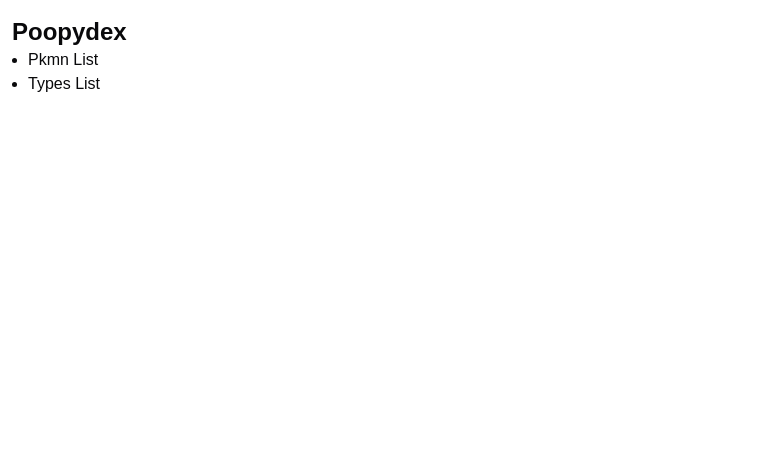
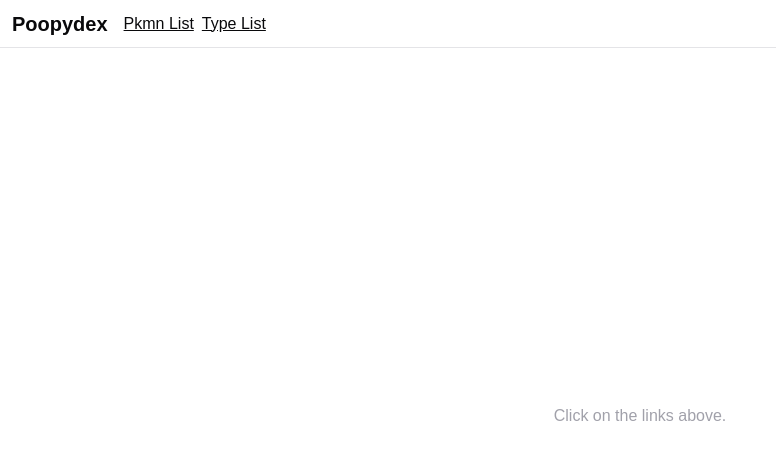
Before and after one commit to connordoman/poopydex, a Next.js app: page / in a window 1280 px wide. Shown: the top 460 px of the page, without its empty margins (0-776 px from the left). Built offline with nearby package versions, Linux system fonts and the light colour scheme.

Commit message:
feat(pkmn-list): add search reduction

```diff
--- a/src/app/layout.tsx
+++ b/src/app/layout.tsx
@@ -1,6 +1,7 @@
 import type { Metadata } from "next";
 import localFont from "next/font/local";
 import "./globals.css";
+import Link from "next/link";
 
 const geistSans = localFont({
     src: "./fonts/GeistVF.woff",
@@ -14,8 +15,8 @@ const geistMono = localFont({
 });
 
 export const metadata: Metadata = {
-  title: "Create Next App",
-  description: "Generated by create next app",
+    title: "Poopydex",
+    description: "Thanks PokeAPI for helping to create this Poopydex.",
 };
 
 export default function RootLayout({
@@ -25,10 +26,25 @@ export default function RootLayout({
 }>) {
     return (
         <html lang="en">
-      <body
-        className={`${geistSans.variable} ${geistMono.variable} antialiased`}
-      >
-        {children}
+            <body className={`${geistSans.variable} ${geistMono.variable} antialiased`}>
+                <header className="h-12 border-b flex flex-row items-center px-3 gap-4 sticky top-0 bg-background/75 backdrop-blur-lg">
+                    <strong className="text-xl">Poopydex</strong>
+                    <nav>
+                        <ul className="flex flex-row gap-2">
+                            <li>
+                                <Link href="/pkmn" className="underline">
+                                    Pkmn List
+                                </Link>
+                            </li>
+                            <li>
+                                <Link href="/type" className="underline">
+                                    Type List
+                                </Link>
+                            </li>
+                        </ul>
+                    </nav>
+                </header>
+                <main>{children}</main>
             </body>
         </html>
     );
--- a/src/app/page.tsx
+++ b/src/app/page.tsx
@@ -1,17 +1,7 @@
-import Link from "next/link";
-
 export default function Home() {
     return (
-        <main className="px-3 py-4">
-            <h1 className="text-2xl font-bold">Poopydex</h1>
-            <ul className="list-disc pl-4">
-                <li>
-                    <Link href="/pkmn">Pkmn List</Link>
-                </li>
-                <li>
-                    <Link href="/pkmn">Types List</Link>
-                </li>
-            </ul>
+        <main className="w-full flex flex-col items-center justify-center h-[calc(100svh-4rem)] text-zinc-400">
+            Click on the links above.
         </main>
     );
 }
--- a/src/app/pkmn/page.tsx
+++ b/src/app/pkmn/page.tsx
@@ -1,6 +1,5 @@
-import PkmnLink from "@/components/pkmn/PkmnLink";
+import PkmnList from "@/components/pkmn/PkmnList";
 import { PkmnResult } from "@/lib/pkmn.types";
-import Link from "next/link";
 
 export default async function Page() {
     const res = await fetch(`https://pokeapi.co/api/v2/pokemon-species/?limit=10000offset=0`);
@@ -11,18 +10,10 @@ export default async function Page() {
 
     const { results } = await res.json();
 
-    const pkmnNames = results.map((r: PkmnResult) => r.name);
-
     return (
-        <div className="px-3">
-            <h1 className="text-xl font-bold mt-4">PKMN</h1>
-            <ol className="mx-auto flex flex-col items-start mt-4 list-decimal pl-8">
-                {pkmnNames.map((n: string) => (
-                    <li key={n}>
-                        <PkmnLink pkmnName={n} />
-                    </li>
-                ))}
-            </ol>
+        <div className="px-3 w-max">
+            <h1 className="text-xl font-bold mt-4 w-max mx-auto mb-3">PKMN</h1>
+            <PkmnList items={results.map((r: PkmnResult, i: number) => ({ name: r, id: i + 1 }))} />
         </div>
     );
 }
--- /dev/null
+++ b/src/components/pkmn/PkmnList.tsx
@@ -0,0 +1,38 @@
+"use client";
+
+import { PkmnName } from "@/lib/pkmn.types";
+import React, { useState } from "react";
+import PkmnLink from "./PkmnLink";
+import { Input } from "../ui/input";
+
+interface PkmnListProps {
+    items: { name: PkmnName; id: number }[];
+}
+
+export default function PkmnList({ items }: PkmnListProps) {
+    const [search, setSearch] = useState<string>("");
+
+    const roster = search.trim() === "" ? items : items.filter(({ name }) => name.name.indexOf(search) > -1);
+
+    return (
+        <div className="w-full max-w-xl">
+            <Input
+                value={search}
+                onChange={(e) => setSearch(e.target.value)}
+                className="w-full"
+                placeholder="Search by name..."
+            />
+            <ul className="flex flex-col w-full mt-2">
+                {roster.map(({ name, id }) => (
+                    <li key={`pkmn_list_${name}_${id}`} className="flex flex-row gap-2">
+                        <span className="w-10 text-right">
+                            {id}
+                            {". "}
+                        </span>
+                        <PkmnLink pkmnName={name.name} />
+                    </li>
+                ))}
+            </ul>
+        </div>
+    );
+}
--- a/src/components/pkmn/Stats.tsx
+++ b/src/components/pkmn/Stats.tsx
@@ -61,6 +61,7 @@ export default function Stats({ data }: StatsProps) {
                             axisLine={false}
                             height={48}
                             tickCount={chartedData.length}
+                            minTickGap={0}
                         />
                         <YAxis domain={[0, 255]} tickCount={8} width={24} />
                         <Tooltip wrapperClassName="rounded-lg" />
--- /dev/null
+++ b/src/components/ui/input.tsx
@@ -0,0 +1,22 @@
+import * as React from "react"
+
+import { cn } from "@/lib/utils"
+
+const Input = React.forwardRef<HTMLInputElement, React.ComponentProps<"input">>(
+  ({ className, type, ...props }, ref) => {
+    return (
+      <input
+        type={type}
+        className={cn(
+          "flex h-9 w-full rounded-md border border-input bg-transparent px-3 py-1 text-base shadow-sm transition-colors file:border-0 file:bg-transparent file:text-sm file:font-medium file:text-foreground placeholder:text-muted-foreground focus-visible:outline-none focus-visible:ring-1 focus-visible:ring-ring disabled:cursor-not-allowed disabled:opacity-50 md:text-sm",
+          className
+        )}
+        ref={ref}
+        {...props}
+      />
+    )
+  }
+)
+Input.displayName = "Input"
+
+export { Input }
```
Lines whose indentation alone changed are shown as unchanged.
